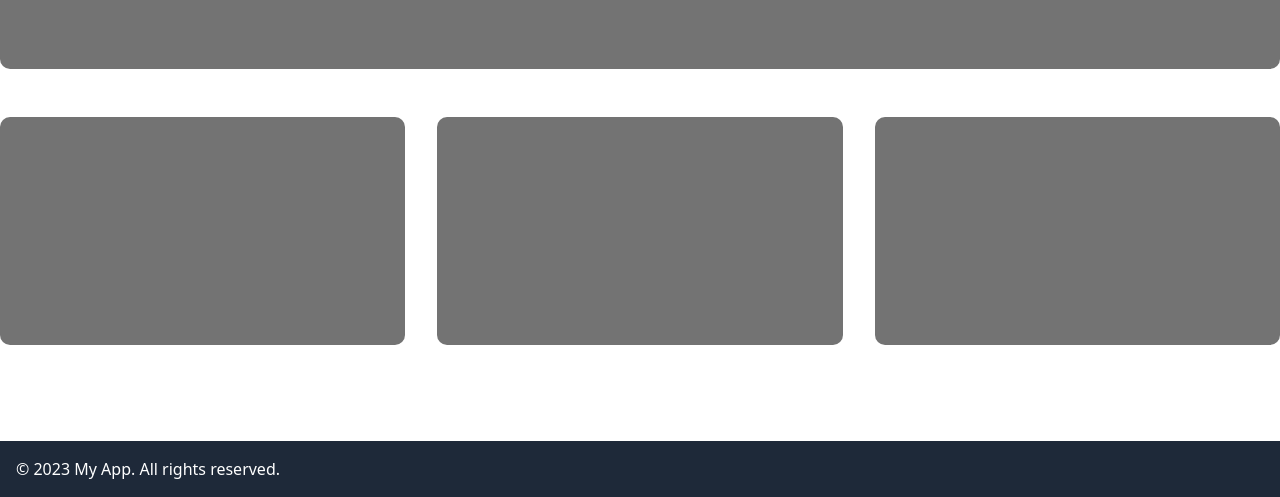
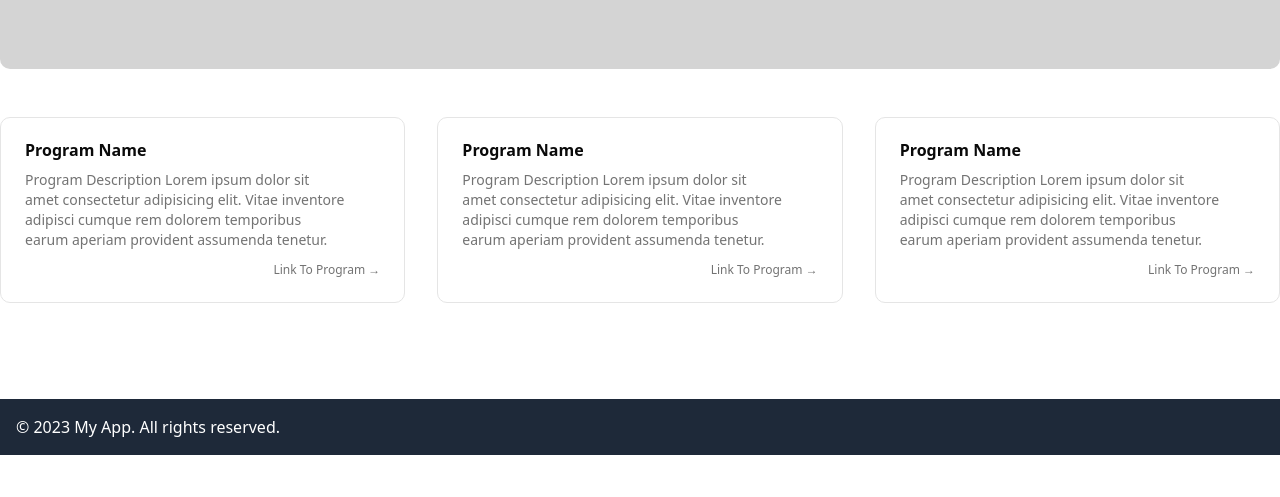
Before and after one commit to Justin-Bento/believe-support-services, a Next.js app: page / in a window 1280 px wide. Shown: the part 1107-1604 px from the top of the page. After the commit the page ends 1562 px from the top, so only its background shows below. Built offline with nearby package versions, Linux system fonts and the light colour scheme.

Commit message:
Created the hero section

```diff
--- a/src/app/page.tsx
+++ b/src/app/page.tsx
@@ -3,6 +3,13 @@ import NavigationTop from "./components/NavigationTop";
 import NavigationBottom from "./components/NavigationBottom";
 import { Button } from "@/components/ui/button";
 import Link from "next/link";
+import {
+  Card,
+  CardAction,
+  CardContent,
+  CardDescription,
+  CardTitle,
+} from "@/components/ui/card";
 
 export default function page() {
   return (
@@ -39,19 +46,49 @@ export default function page() {
               </Button>
             </div>
           </div>
-          <div className="w-full aspect-square lg:aspect-video bg-neutral-500 rounded-lg overflow-hidden">
+          <div className="w-full aspect-square lg:aspect-video bg-neutral-300 rounded-lg overflow-hidden">
             <p className="opacity-0">hello world</p>
           </div>
           <div className="grid grid-cols-1 lg:grid-cols-3 gap-8">
-            <div className="w-full aspect-video bg-neutral-500 rounded-lg overflow-hidden">
-              <p className="opacity-0">hello</p>
-            </div>
-            <div className="w-full aspect-video bg-neutral-500 rounded-lg overflow-hidden">
-              <p className="opacity-0">hello</p>
-            </div>
-            <div className="w-full aspect-video bg-neutral-500 rounded-lg overflow-hidden">
-              <p className="opacity-0">hello</p>
-            </div>
+            <Card className="rounded-lg overflow-hidden shadow-none">
+              <CardContent className="space-y-3 text-start">
+                <CardTitle>Program Name</CardTitle>
+                <CardDescription>
+                  Program Description Lorem ipsum dolor sit amet consectetur
+                  adipisicing elit. Vitae inventore adipisci cumque rem dolorem
+                  temporibus earum aperiam provident assumenda tenetur.
+                </CardDescription>
+                <CardAction className="text-xs text-muted-foreground">
+                  Link To Program &rarr;
+                </CardAction>
+              </CardContent>
+            </Card>
+            <Card className="rounded-lg overflow-hidden shadow-none">
+              <CardContent className="space-y-3 text-start">
+                <CardTitle>Program Name</CardTitle>
+                <CardDescription>
+                  Program Description Lorem ipsum dolor sit amet consectetur
+                  adipisicing elit. Vitae inventore adipisci cumque rem dolorem
+                  temporibus earum aperiam provident assumenda tenetur.
+                </CardDescription>
+                <CardAction className="text-xs text-muted-foreground">
+                  Link To Program &rarr;
+                </CardAction>
+              </CardContent>
+            </Card>
+            <Card className="rounded-lg overflow-hidden shadow-none">
+              <CardContent className="space-y-3 text-start">
+                <CardTitle>Program Name</CardTitle>
+                <CardDescription>
+                  Program Description Lorem ipsum dolor sit amet consectetur
+                  adipisicing elit. Vitae inventore adipisci cumque rem dolorem
+                  temporibus earum aperiam provident assumenda tenetur.
+                </CardDescription>
+                <CardAction className="text-xs text-muted-foreground">
+                  Link To Program &rarr;
+                </CardAction>
+              </CardContent>
+            </Card>
           </div>
         </section>
       </main>
```
